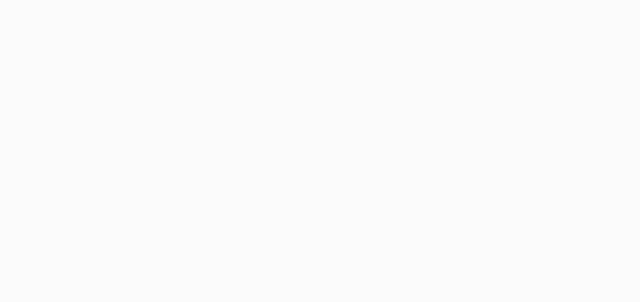
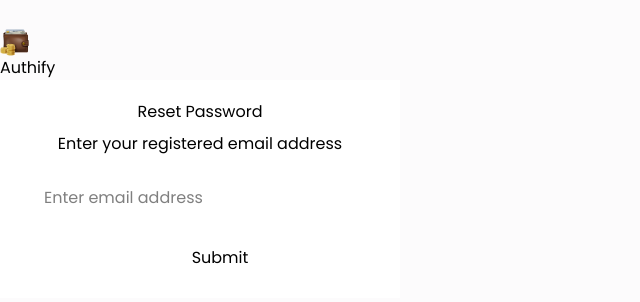
Before and after one commit to Emiju-Samuel/cashcove, a React (Vite) app in the folder cashcovefrontend/: page /reset-password in a window 1280 px wide. Before the commit this address had no page. Shown: the top 302 px of the page, without its empty margins (0-640 px from the left). Built offline with nearby package versions, Linux system fonts and the light colour scheme.

Commit message:
Implementing reset password functionality on the frontend

```diff
--- a/cashcovefrontend/src/App.jsx
+++ b/cashcovefrontend/src/App.jsx
@@ -10,6 +10,7 @@ import Signup from './pages/Signup'
 import 'react-toastify/dist/ReactToastify.css'
 import { ToastContainer } from 'react-toastify'
 import Subscription from './pages/Subscription'
+import ResetPassword from './pages/ResetPassword'
 
 const App = () => {
   return (
@@ -25,6 +26,7 @@ const App = () => {
         <Route path='/filter' element={<Filter />}/>
         <Route path='/login' element={<Login />}/>
         <Route path='/signup' element={<Signup />}/>
+        <Route path='/reset-password' element={<ResetPassword/>}/>
         <Route path='/subscription' element={<Subscription />} />
       </Routes>
     </BrowserRouter>
--- a/cashcovefrontend/src/pages/Login.jsx
+++ b/cashcovefrontend/src/pages/Login.jsx
@@ -93,6 +93,10 @@ const Login = () => {
               type="password"
             />
 
+            <div className="d-flex justify-content-between mb-3">
+                    <Link to="/reset-password" className='text-decoration-none'>Forgot Password?</Link>
+                </div>
+
             {error && (
               <p className="text-red-800 text-sm text-center bg-red-50 p-2 rounded">
                 {error}
--- /dev/null
+++ b/cashcovefrontend/src/pages/ResetPassword.jsx
@@ -0,0 +1,194 @@
+import React, { useContext, useRef, useState } from 'react'
+import { AppContext } from '../context/AppContext';
+import { Link, useNavigate } from 'react-router-dom';
+import { apiEndpoints, baseUrl } from '../util/apiEndpoints';
+import axios from 'axios';
+import { assets } from '../assets/assets';
+import axiosConfig from '../util/axiosConfig';
+
+const ResetPassword = () => {
+
+  const inputRef = useRef([]);
+  const [loading, setLoading] = useState(false);
+  const {getUserData, isLoggedIn, userData, backendUrl} = useContext(AppContext);
+  const navigate = useNavigate();
+  const [email, setEmail] = useState("");
+  const [newPassword, setNewPassword] = useState("");
+  const [isEmailSent, setIsEmailSent] = useState(false);
+  const [otp, setOtp] = useState("");
+  const [isOtpSubmitted, setIsOtpSubmitted] = useState(false);
+
+
+  axios.defaults.withCredentials = true;
+
+  const handleChange = (e, index) => {
+    const value = e.target.value.replace(/\D/, "");
+    e.target.value = value;
+    if(value && index < 5){
+    inputRef.current[index + 1].focus();
+    }
+  }
+
+  const handleKeyDown = (e, index) => {
+    if(e.key === "Backspace" && !e.target.value && index > 0){
+      inputRef.current[index - 1].focus();
+    }
+  }
+
+  const handlePaste = (e) => {
+    e.preventDefault();
+    const paste = e.clipboardData.getData("text").slice(0, 6).split("");
+    paste.forEach((digit, i) => {
+      if(inputRef.current[i]){
+        inputRef.current[i].value = digit;
+      }
+    });
+    const next = paste.length < 6 ? paste.length : 5;
+    inputRef.current[next].focus();
+  }
+
+
+  const onSubmitEmail = async (e) => {
+    e.preventDefault();
+    setLoading(true);
+    try{
+      const response = await axiosConfig.post(apiEndpoints.SEND_RESET_OTP, {email});
+      if(response.status === 200){
+        toast.success("Password reset OTP sent successfully");
+        setIsEmailSent(true);
+      }else{
+        toast.error("Something went wrong, please try again");
+      }
+    }catch(error){
+      console.error(error.message);
+    }finally{
+      setLoading(false);
+    }
+  }
+
+  const handleVerify = () => {
+    const otp = inputRef.current.map((input) => input.value).join("");
+    if(otp.length !== 6){
+      toast.error("Please enter all 6 digits of the otp");
+      return;
+    }
+
+    setOtp(otp);
+    setIsOtpSubmitted(true);
+  }
+
+  const onSubmitNewPassword = async (e) => {
+    e.preventDefault();
+    setLoading(true);
+    try{
+      const response = await axiosConfig.post(apiEndpoints.RESET_PASSWORD, {email, otp, newPassword});
+      if(response.status === 200){
+        toast.success("Password reset successfully");
+        navigate("/login")
+      }else{
+        toast.error("Failed to reset password");
+      }
+    }catch(error){
+      console.error(error.message);
+      toast.error(error.response?.data?.message || "Error resetting password");
+    }finally{
+      setLoading(false);
+    }
+  }
+
+  return (
+    <div className="d-flex align-items-center justify-content-center vh-100 position-relative"
+    style={{ height: "100vh", backgroundColor: "linear-gradient(90deg, #6a5af9, #8268f9", border: "none"}}
+    >
+      <Link to="/" className='position-absolute top-0 start-0 p-4 d-flex align-items-center gap-2 text-decoration-none'>
+        <img src={assets.logo} alt="logo" height={32} width={32} />
+        <span className="fs-4 fw-semibold text-light">Authify</span>
+      </Link>
+
+      {/* Reset password card */}
+      {!isEmailSent && (
+        <div className="rounded-4 p-5 text-center bg-white" style={{width: "100%", maxWidth: "400px"}}>
+          <h4 className='mb-2'>Reset Password</h4>
+          <p className="mb-4">Enter your registered email address</p>
+          <form onSubmit={onSubmitEmail}>
+            <div className="input-group mb-4 bg-secondary bg-opacity--10 rounded-pill">
+              <span className="input-group-text bg-transparent border-0 ps-4">
+                <i className="bi bi-envelope"></i>
+              </span>
+              <input type="email" className="form-control bg-transparent border-0 ps-1 pe-4 rounded-end"
+              placeholder='Enter email address'
+              style={{height: "50px"}}
+              onChange={(e) => setEmail(e.target.value)}
+              value={email}
+              required
+              />
+            </div>
+            <button className="btn btn-primary w-100 py-2" type='submit'>
+              Submit
+            </button>
+          </form>
+        </div>
+      )}
+
+      {/*otp cards  */}
+      {!isOtpSubmitted && isEmailSent && (
+        <div className="p-5 rounded-4 shadow bg-white" style={{width: "400px"}}>
+        <h4 className='text-center fw-bold mb-2'>Email Verify OTP</h4>
+        <p className="text-center">
+          Enter the 6-digit code sent to your email.
+        </p>
+
+        <div className="d-flex justify-content-between gap-2 mb-4 text-center text-white-50 mb-2">
+          {[...Array(6)].map((_, i) => (
+            <input
+            key={i}
+            type='text'
+            maxLength={1}
+            className='form-control text-center fs-4 otp-input'
+            ref={(el) => (inputRef.current[i] = el)}
+            onChange={(e) => handleChange(e, i)}
+            onKeyDown={(e) => handleKeyDown(e, i)}
+            onPaste={handlePaste}
+            />
+          ))}
+
+        </div>
+
+          <button className="btn btn-primary w-100 fw-semibold" disabled={loading} onClick={handleVerify}>
+            {loading ? "Verifying..." : "Verify email"}
+          </button>
+
+      </div>
+      )}
+
+      {/* New password form */}
+          {isOtpSubmitted && isEmailSent && (
+            <div className="rounded-4 p-5 text-center bg-white" style={{width: "100%", maxWidth: "400px"}}>
+              <h4>New Password</h4>
+              <p className="mb-4">Enter the new password below</p>
+              <form onSubmit={onSubmitNewPassword}>
+                <div className="input-group mb-4 bg-secondary bg-opacity-10 rounded-pill">
+                  <span className="input-group-text bg-transparent border-0 ps-4">
+                    <i className="bi bi-person-fill-lock"></i>
+                  </span>
+                  <input type="password"
+                  className='form-control bg-transparent border-0 ps-1 pe-4 rounded-end'
+                  placeholder='********'
+                  style={{height: "50px"}}
+                  onChange={(e) => setNewPassword(e.target.value)}
+                  value={newPassword}
+                  required
+                  />
+                </div>
+                <button type='submit' className='btn btn-primary w-100' disabled={loading}>
+                    {loading ? "Loading..." : "Submit"}
+                </button>
+              </form>
+            </div>
+          )}
+
+    </div>
+  )
+}
+
+export default ResetPassword
--- a/cashcovefrontend/src/util/apiEndpoints.js
+++ b/cashcovefrontend/src/util/apiEndpoints.js
@@ -5,6 +5,8 @@ const CLOUDINARY_NAME = "dktaopmnb";
 export const apiEndpoints = {
     LOGIN: "/login",
     REGISTER: "/register",
+    RESET_PASSWORD: "/reset-password",
+    SEND_RESET_OTP: "/send-reset-otp",
     GET_USER_INFO: "/profile",
     GET_ALL_CATEGORIES: "/categories",
     ADD_CATEGORY: "/categories",
```
Also changed, not shown: 1 other file (tests, documents, lock files or other folders).
